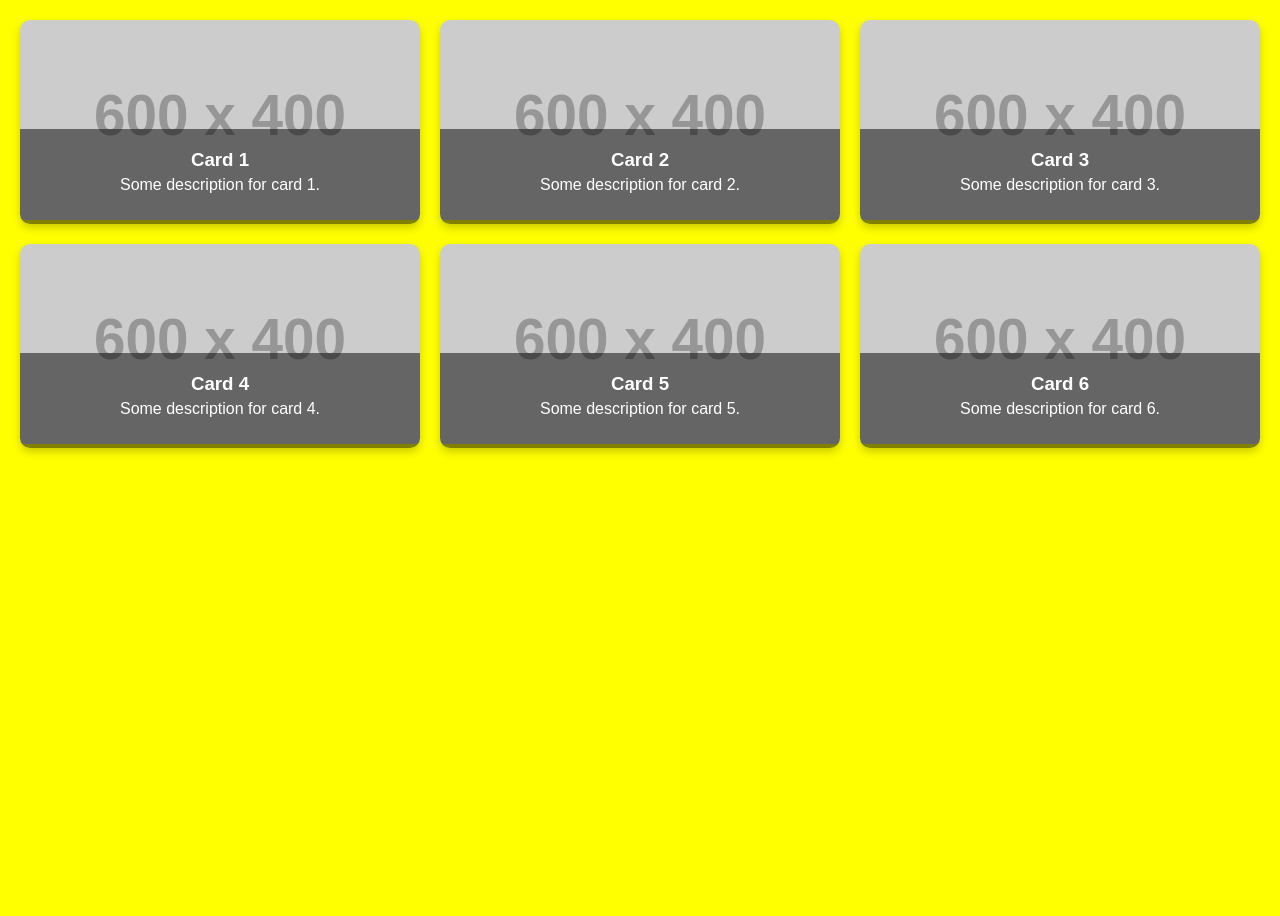
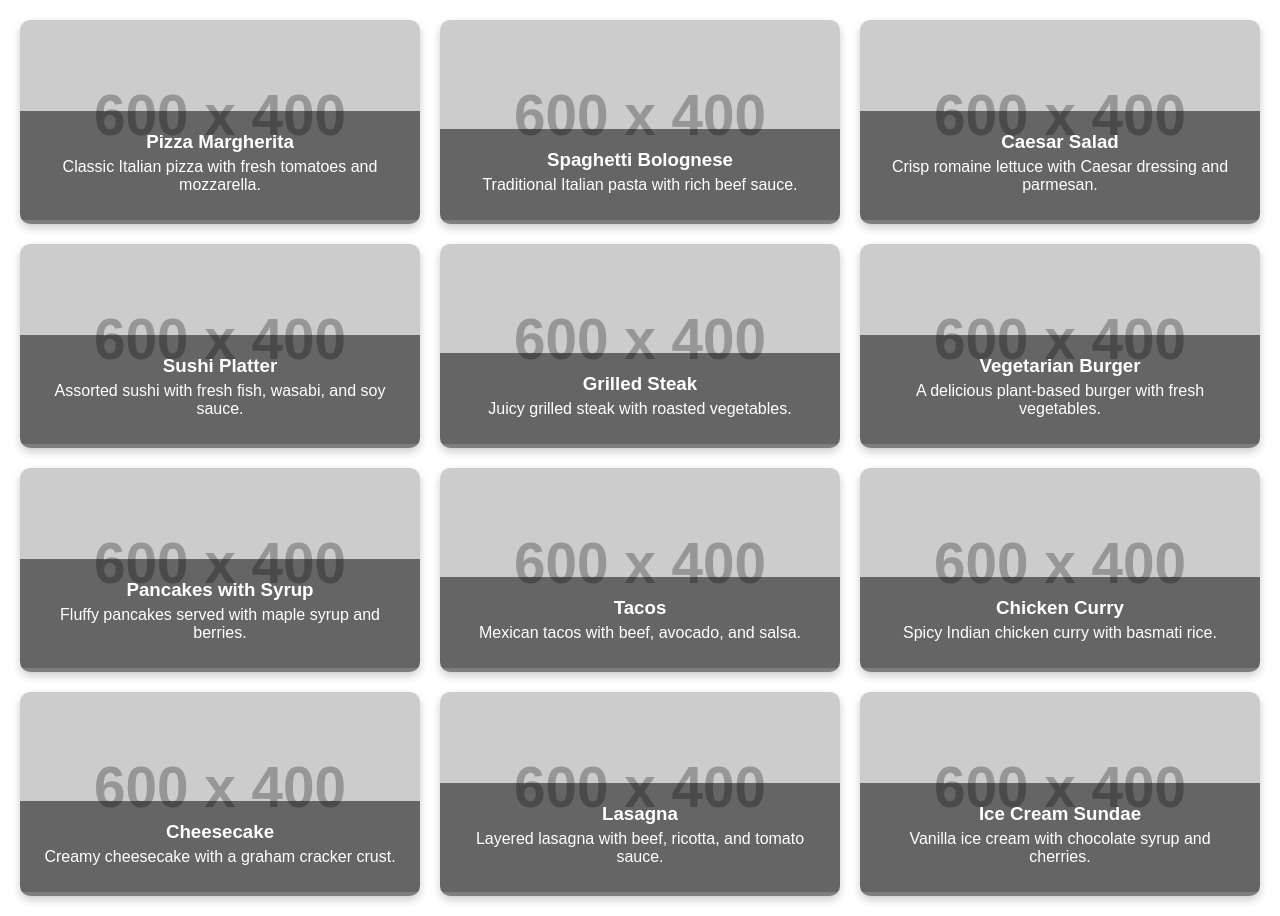
Before and after one commit to Fareesahmed/responsive-css-grid, a plain HTML site: page index.html in a window 1280 px wide. Before the commit the page ends 800 px from the top, so only its background shows below. Drawn offline with Linux system fonts and the light colour scheme; placeholder pictures from the web are drawn by us.

Commit message:
Update index.html

```diff
--- a/index.html
+++ b/index.html
@@ -3,7 +3,7 @@
 <head>
     <meta charset="UTF-8">
     <meta name="viewport" content="width=device-width, initial-scale=1.0">
-    <title>Responsive Cards Grid with Image</title>
+    <title>Responsive Food Menu Cards</title>
     <style>
         * {
             box-sizing: border-box;
@@ -12,7 +12,7 @@
         }
 
         body {
-            background-color: yellow;
+            background-color: white;
             color: black;
             font-family: Arial, sans-serif;
             padding: 20px;
@@ -112,61 +112,102 @@
 <body>
 
     <div class="grid-container">
-        <!-- 16 Cards -->
-        <div class="card" onclick="openHero('Card 1', 'https://via.placeholder.com/600x400', 'Some description for card 1.')">
-            <img src="https://via.placeholder.com/600x400" alt="Card 1 Image">
+        <!-- 12 Food Menu Cards -->
+        <div class="card" onclick="openHero('Pizza Margherita', 'https://via.placeholder.com/600x400?text=Pizza+Margherita', 'Classic Italian pizza with fresh tomatoes and mozzarella.')">
+            <img src="https://via.placeholder.com/600x400?text=Pizza+Margherita" alt="Pizza Margherita">
             <div class="card-content">
-                <h3>Card 1</h3>
-                <p>Some description for card 1.</p>
+                <h3>Pizza Margherita</h3>
+                <p>Classic Italian pizza with fresh tomatoes and mozzarella.</p>
             </div>
         </div>
 
-        <div class="card" onclick="openHero('Card 2', 'https://via.placeholder.com/600x400', 'Some description for card 2.')">
-            <img src="https://via.placeholder.com/600x400" alt="Card 2 Image">
+        <div class="card" onclick="openHero('Spaghetti Bolognese', 'https://via.placeholder.com/600x400?text=Spaghetti+Bolognese', 'Traditional Italian pasta with rich beef sauce.')">
+            <img src="https://via.placeholder.com/600x400?text=Spaghetti+Bolognese" alt="Spaghetti Bolognese">
             <div class="card-content">
-                <h3>Card 2</h3>
-                <p>Some description for card 2.</p>
+                <h3>Spaghetti Bolognese</h3>
+                <p>Traditional Italian pasta with rich beef sauce.</p>
             </div>
         </div>
 
-        <!-- Repeat similar cards -->
-        <div class="card" onclick="openHero('Card 3', 'https://via.placeholder.com/600x400', 'Some description for card 3.')">
-            <img src="https://via.placeholder.com/600x400" alt="Card 3 Image">
+        <div class="card" onclick="openHero('Caesar Salad', 'https://via.placeholder.com/600x400?text=Caesar+Salad', 'Crisp romaine lettuce with Caesar dressing and parmesan.')">
+            <img src="https://via.placeholder.com/600x400?text=Caesar+Salad" alt="Caesar Salad">
             <div class="card-content">
-                <h3>Card 3</h3>
-                <p>Some description for card 3.</p>
+                <h3>Caesar Salad</h3>
+                <p>Crisp romaine lettuce with Caesar dressing and parmesan.</p>
             </div>
         </div>
 
-        <div class="card" onclick="openHero('Card 4', 'https://via.placeholder.com/600x400', 'Some description for card 4.')">
-            <img src="https://via.placeholder.com/600x400" alt="Card 4 Image">
+        <div class="card" onclick="openHero('Sushi Platter', 'https://via.placeholder.com/600x400?text=Sushi+Platter', 'Assorted sushi with fresh fish, wasabi, and soy sauce.')">
+            <img src="https://via.placeholder.com/600x400?text=Sushi+Platter" alt="Sushi Platter">
             <div class="card-content">
-                <h3>Card 4</h3>
-                <p>Some description for card 4.</p>
+                <h3>Sushi Platter</h3>
+                <p>Assorted sushi with fresh fish, wasabi, and soy sauce.</p>
             </div>
         </div>
 
-        <!-- Add more cards up to 16 -->
-
-        <!-- Placeholder for remaining cards -->
-        <div class="card" onclick="openHero('Card 5', 'https://via.placeholder.com/600x400', 'Some description for card 5.')">
-            <img src="https://via.placeholder.com/600x400" alt="Card 5 Image">
+        <div class="card" onclick="openHero('Grilled Steak', 'https://via.placeholder.com/600x400?text=Grilled+Steak', 'Juicy grilled steak with roasted vegetables.')">
+            <img src="https://via.placeholder.com/600x400?text=Grilled+Steak" alt="Grilled Steak">
             <div class="card-content">
-                <h3>Card 5</h3>
-                <p>Some description for card 5.</p>
+                <h3>Grilled Steak</h3>
+                <p>Juicy grilled steak with roasted vegetables.</p>
             </div>
         </div>
 
-        <!-- Additional cards... -->
-        <div class="card" onclick="openHero('Card 6', 'https://via.placeholder.com/600x400', 'Some description for card 6.')">
-            <img src="https://via.placeholder.com/600x400" alt="Card 6 Image">
+        <div class="card" onclick="openHero('Vegetarian Burger', 'https://via.placeholder.com/600x400?text=Vegetarian+Burger', 'A delicious plant-based burger with fresh vegetables.')">
+            <img src="https://via.placeholder.com/600x400?text=Vegetarian+Burger" alt="Vegetarian Burger">
             <div class="card-content">
-                <h3>Card 6</h3>
-                <p>Some description for card 6.</p>
+                <h3>Vegetarian Burger</h3>
+                <p>A delicious plant-based burger with fresh vegetables.</p>
             </div>
         </div>
 
-        <!-- Add more as needed... -->
+        <div class="card" onclick="openHero('Pancakes with Syrup', 'https://via.placeholder.com/600x400?text=Pancakes+with+Syrup', 'Fluffy pancakes served with maple syrup and berries.')">
+            <img src="https://via.placeholder.com/600x400?text=Pancakes+with+Syrup" alt="Pancakes with Syrup">
+            <div class="card-content">
+                <h3>Pancakes with Syrup</h3>
+                <p>Fluffy pancakes served with maple syrup and berries.</p>
+            </div>
+        </div>
+
+        <div class="card" onclick="openHero('Tacos', 'https://via.placeholder.com/600x400?text=Tacos', 'Mexican tacos with beef, avocado, and salsa.')">
+            <img src="https://via.placeholder.com/600x400?text=Tacos" alt="Tacos">
+            <div class="card-content">
+                <h3>Tacos</h3>
+                <p>Mexican tacos with beef, avocado, and salsa.</p>
+            </div>
+        </div>
+
+        <div class="card" onclick="openHero('Chicken Curry', 'https://via.placeholder.com/600x400?text=Chicken+Curry', 'Spicy Indian chicken curry with basmati rice.')">
+            <img src="https://via.placeholder.com/600x400?text=Chicken+Curry" alt="Chicken Curry">
+            <div class="card-content">
+                <h3>Chicken Curry</h3>
+                <p>Spicy Indian chicken curry with basmati rice.</p>
+            </div>
+        </div>
+
+        <div class="card" onclick="openHero('Cheesecake', 'https://via.placeholder.com/600x400?text=Cheesecake', 'Creamy cheesecake with a graham cracker crust.')">
+            <img src="https://via.placeholder.com/600x400?text=Cheesecake" alt="Cheesecake">
+            <div class="card-content">
+                <h3>Cheesecake</h3>
+                <p>Creamy cheesecake with a graham cracker crust.</p>
+            </div>
+        </div>
+
+        <div class="card" onclick="openHero('Lasagna', 'https://via.placeholder.com/600x400?text=Lasagna', 'Layered lasagna with beef, ricotta, and tomato sauce.')">
+            <img src="https://via.placeholder.com/600x400?text=Lasagna" alt="Lasagna">
+            <div class="card-content">
+                <h3>Lasagna</h3>
+                <p>Layered lasagna with beef, ricotta, and tomato sauce.</p>
+            </div>
+        </div>
+
+        <div class="card" onclick="openHero('Ice Cream Sundae', 'https://via.placeholder.com/600x400?text=Ice+Cream+Sundae', 'Vanilla ice cream with chocolate syrup and cherries.')">
+            <img src="https://via.placeholder.com/600x400?text=Ice+Cream+Sundae" alt="Ice Cream Sundae">
+            <div class="card-content">
+                <h3>Ice Cream Sundae</h3>
+                <p>Vanilla ice cream with chocolate syrup and cherries.</p>
+            </div>
+        </div>
     </div>
 
     <!-- Hero Section -->
```
